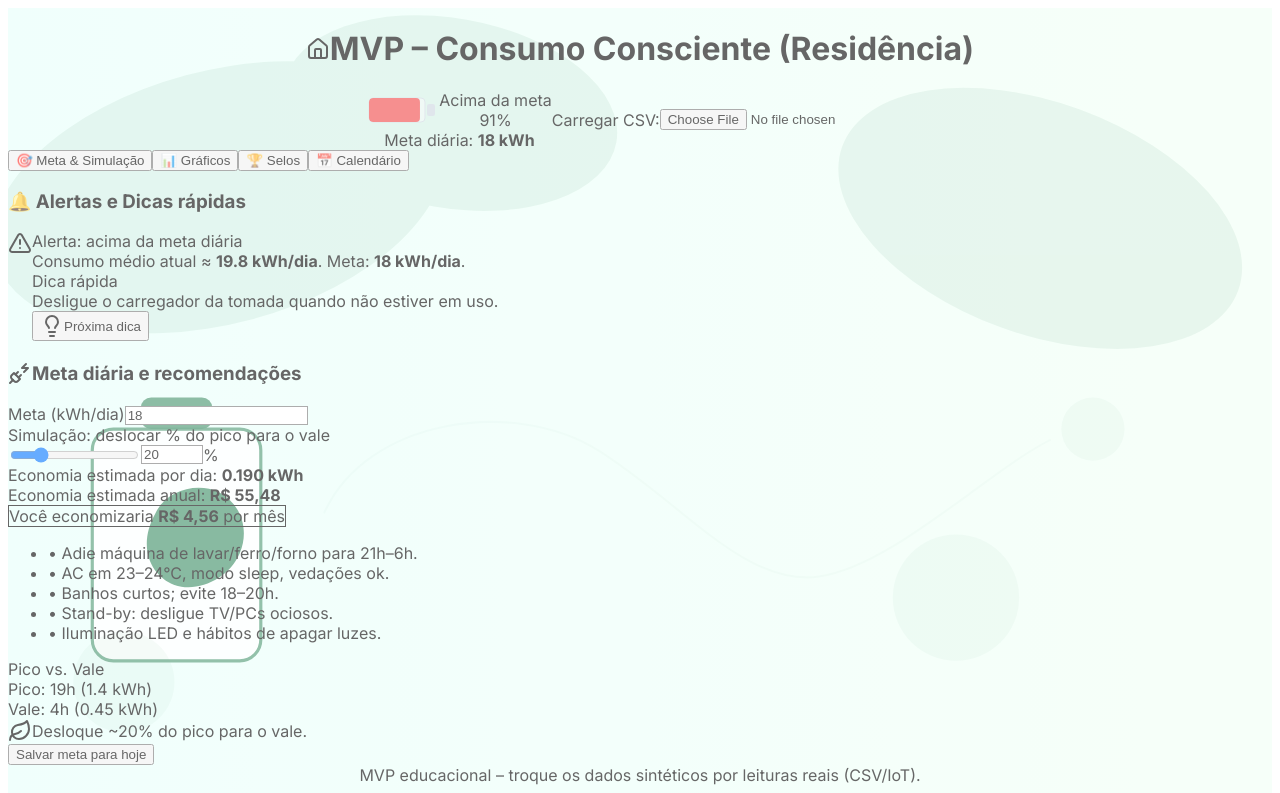
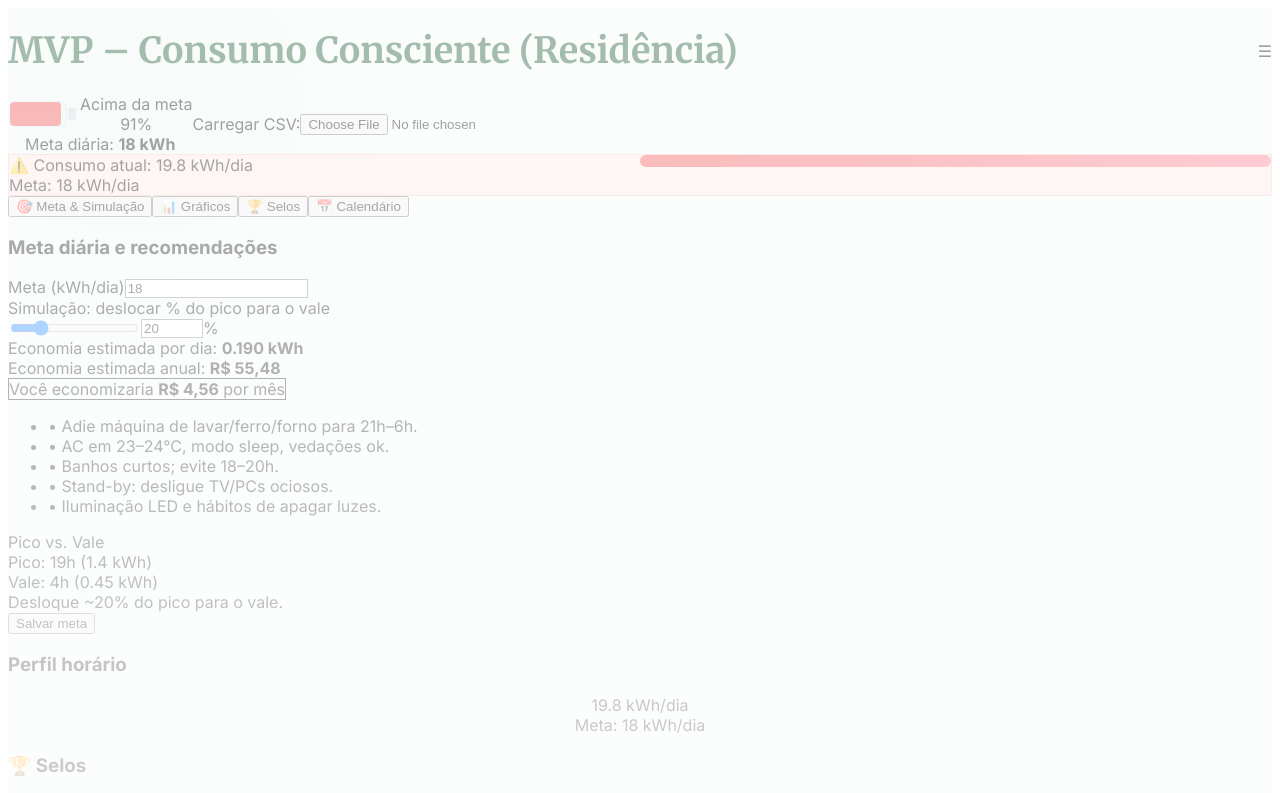
Before and after one commit to LisahMotta/Consumo-Consciente, a React app in the folder app/: page / in a window 1280 px wide. Shown: the top 793 px of the page. Built offline with nearby package versions, Linux system fonts and the light colour scheme; the HTML template or start-up script is replaced by a standard one.

Commit message:
style: match screenshot layout — mint background, serif heading, alert banner, two-column layout

```diff
--- a/app/src/App.tsx
+++ b/app/src/App.tsx
@@ -1,6 +1,6 @@
 import React, { useMemo, useState, useEffect } from "react";
 import { LineChart, Line, XAxis, YAxis, CartesianGrid, Tooltip, ResponsiveContainer, BarChart, Bar, Legend, ReferenceLine } from "recharts";
-import { Home, PlugZap, Leaf, AlertTriangle, Lightbulb } from "lucide-react";
+import { PlugZap, Leaf } from "lucide-react";
 import BatteryGauge from './components/BatteryGauge'
 import MonthCalendar from './components/MonthCalendar'
 
@@ -14,15 +14,12 @@ export default function App() {
   const [meta, setMeta] = useState(18.0);
   const [percentShift, setPercentShift] = useState<number>(20);
   const [metaHistory, setMetaHistory] = useState<Array<{date:string, meta:number}>>([]);
+  // small tips list (kept for future expansion)
   const tips = [
     'Use o ferro de passar uma vez por semana.',
     'Desligue o carregador da tomada quando não estiver em uso.',
     'Agrupe roupas para lavar em uma única carga completa.',
-    'Prefira banho mais curto e feche o registro durante o shampoo.',
-    'Aproveite programas eco/eco wash na máquina de lavar.',
-    'Use LED e apague as luzes em cômodos vazios.',
   ];
-  const [tipIndex, setTipIndex] = useState<number>(()=> Math.floor(Math.random()*tips.length));
 
   // initial sample data (kept for demo)
   const initialDaily = [
@@ -169,11 +166,13 @@ export default function App() {
 
   return (
     <div className="min-h-screen bg-gray-50 p-6 app-bg relative">
-      <div className="max-w-5xl mx-auto space-y-8">
-        <header className="flex flex-col items-center gap-4">
+      <div className="max-w-6xl mx-auto space-y-8">
+        <header className="flex flex-col items-start gap-4">
+          <div className="flex items-center justify-between w-full">
             <div className="flex items-center gap-3">
-            <Home className="w-6 h-6 text-blue-600"/>
-            <h1 className="text-2xl font-semibold">MVP – Consumo Consciente (Residência)</h1>
+              <h1 className="serif-heading">MVP – Consumo Consciente (Residência)</h1>
+            </div>
+            <div className="text-2xl text-gray-500">☰</div>
           </div>
 
           {/* prominent meta gauge centered */}
@@ -199,6 +198,23 @@ export default function App() {
           </div>
         </header>
 
+        {/* Alert banner */}
+        {acimaMeta && (
+          <div className="alert-banner rounded-md p-4">
+            <div className="flex items-start justify-between">
+              <div>
+                <div className="font-semibold text-red-700">⚠️ Consumo atual: {mediaAtual} kWh/dia</div>
+                <div className="text-sm text-red-600">Meta: {meta} kWh/dia</div>
+              </div>
+              <div className="w-1/2">
+                <div className="progress-track mt-2">
+                  <div className="progress-fill" style={{ width: `${Math.min(100, Math.round((mediaAtual/meta)*100))}%` }} />
+                </div>
+              </div>
+            </div>
+          </div>
+        )}
+
         {/* Tab bar */}
         <div className="bg-white rounded-lg p-2 flex gap-2">
           {tabs.map(t=> (
@@ -210,32 +226,12 @@ export default function App() {
 
         {/* Tab panels */}
         <div>
+          <div className="grid grid-cols-1 lg:grid-cols-3 gap-6">
+            <div className="lg:col-span-2 space-y-4">
               {activeTab === 'meta' && (
-            <div className="space-y-4">
-              {acimaMeta && (
+                <>
                   <Card>
-                  <CardTitle><span className="text-red-600">🔔 Alertas e Dicas rápidas</span></CardTitle>
-                  <div className="flex gap-3">
-                    <AlertTriangle className="w-5 h-5 text-red-600 mt-0.5"/>
-                    <div>
-                      <div className="font-medium text-red-700">Alerta: acima da meta diária</div>
-                      <div className="text-sm text-red-700">Consumo médio atual ≈ <b>{mediaAtual} kWh/dia</b>. Meta: <b>{meta} kWh/dia</b>.</div>
-                      <div className="mt-3 text-sm bg-red-50 p-2 rounded">
-                        <div className="font-semibold">Dica rápida</div>
-                        <div className="text-sm text-gray-700">{tips[tipIndex]}</div>
-                        <div className="mt-2">
-                          <button className="text-xs inline-flex items-center gap-1 bg-gray-100 px-2 py-1 rounded" onClick={()=> setTipIndex((tipIndex+1)%tips.length)}>
-                            <Lightbulb className="w-4 h-4 text-yellow-500"/> <span>Próxima dica</span>
-                          </button>
-                        </div>
-                      </div>
-                    </div>
-                  </div>
-                </Card>
-              )}
-
-              <Card>
-                <CardTitle><div className="flex items-center gap-2 text-blue-600"><PlugZap className="w-5 h-5"/>Meta diária e recomendações</div></CardTitle>
+                    <CardTitle>Meta diária e recomendações</CardTitle>
                     <div className="grid grid-cols-1 md:grid-cols-3 gap-4">
                       <div className="col-span-1 md:col-span-2 space-y-4">
                         <label className="text-sm text-gray-600">Meta (kWh/dia)</label>
@@ -270,18 +266,18 @@ export default function App() {
                         <div className="text-sm text-gray-600">Pico vs. Vale</div>
                         <div className="text-xl font-semibold">Pico: {pico.hour} ({pico.kWh} kWh)</div>
                         <div className="text-xl font-semibold">Vale: {vale.hour} ({vale.kWh} kWh)</div>
-                    <div className="mt-1 flex items-center gap-2 text-green-700"><Leaf className="w-4 h-4"/>Desloque ~20% do pico para o vale.</div>
-                    <div className="mt-4"><button className="bg-teal-600 text-white px-3 py-1 rounded" onClick={saveMetaForToday}>Salvar meta para hoje</button></div>
+                        <div className="mt-1 flex items-center gap-2 text-green-700">Desloque ~20% do pico para o vale.</div>
+                        <div className="mt-4"><button className="bg-emerald-700 text-white px-3 py-1 rounded" onClick={saveMetaForToday}>Salvar meta</button></div>
                       </div>
                     </div>
                   </Card>
-            </div>
+                </>
               )}
 
               {activeTab === 'charts' && (
-            <div className="space-y-4">
+                <>
                   <Card>
-                <CardTitle>📊 Gráficos e Histórico de Consumo</CardTitle>
+                    <CardTitle>Consumo médio diário</CardTitle>
                     <div className="h-72">
                       <ResponsiveContainer width="100%" height="100%">
                         <LineChart data={metasVsConsumption}>
@@ -290,15 +286,15 @@ export default function App() {
                           <YAxis/>
                           <Tooltip/>
                           <Legend/>
-                      <Line type="monotone" dataKey="consumo" name="Consumo médio diário (kWh)" stroke="#1e40af" strokeWidth={2} dot={false}/>
-                      <Line type="monotone" dataKey="meta" name="Meta (kWh)" stroke="#dc2626" strokeWidth={2} dot={false}/>
+                          <Line type="monotone" dataKey="consumo" name="Consumo médio diário (kWh)" stroke="#14532d" strokeWidth={2} dot={false}/>
+                          <Line type="monotone" dataKey="meta" name="Meta (kWh)" stroke="#16a34a" strokeWidth={2} dot={false}/>
                         </LineChart>
                       </ResponsiveContainer>
                     </div>
                   </Card>
 
                   <Card>
-                <CardTitle>Perfil médio horário</CardTitle>
+                    <CardTitle>Perfil horário</CardTitle>
                     <div className="h-72">
                       <ResponsiveContainer width="100%" height="100%">
                         <BarChart data={hourlyData}>
@@ -314,38 +310,34 @@ export default function App() {
                       </ResponsiveContainer>
                     </div>
                   </Card>
+                </>
+              )}
             </div>
-          )}
 
-          {activeTab === 'badges' && (
+            <aside className="lg:col-span-1 space-y-4">
               <Card>
-              <CardTitle>🏆 Gamificação (Selos)</CardTitle>
-              <div className="flex items-center gap-4">
-                <div className={`p-3 rounded-lg border ${badges.bronze ? 'bg-yellow-50' : 'bg-gray-50'}`}>
-                  <div className="text-xl">🥉</div>
-                  <div className="text-sm">Economizador Bronze</div>
-                  <div className="text-xs text-gray-500">7 dias dentro da meta</div>
-                </div>
-                <div className={`p-3 rounded-lg border ${badges.silver ? 'bg-slate-50' : 'bg-gray-50'}`}>
-                  <div className="text-xl">🥈</div>
-                  <div className="text-sm">Economizador Prata</div>
-                  <div className="text-xs text-gray-500">15 dias dentro da meta</div>
-                </div>
-                <div className={`p-3 rounded-lg border ${badges.gold ? 'bg-amber-50' : 'bg-gray-50'}`}>
-                  <div className="text-xl">🥇</div>
-                  <div className="text-sm">Economizador Ouro</div>
-                  <div className="text-xs text-gray-500">30 dias dentro da meta</div>
-                </div>
+                <CardTitle>Perfil horário</CardTitle>
+                <div className="text-center">
+                  <div className="text-xl font-semibold">{mediaAtual} kWh/dia</div>
+                  <div className="text-sm text-gray-600">Meta: {meta} kWh/dia</div>
                 </div>
               </Card>
-          )}
 
-          {activeTab === 'calendar' && (
               <Card>
-              <CardTitle>📅 Calendário do Mês</CardTitle>
+                <CardTitle>🏆 Selos</CardTitle>
+                <div className="flex flex-col gap-3 items-center">
+                  <div className={`p-3 rounded-lg border w-full text-center ${badges.bronze ? 'bg-yellow-50' : 'bg-gray-50'}`}>🥉 Economizador Bronze</div>
+                  <div className={`p-3 rounded-lg border w-full text-center ${badges.silver ? 'bg-slate-50' : 'bg-gray-50'}`}>🥈 Economizador Prata</div>
+                  <div className={`p-3 rounded-lg border w-full text-center ${badges.gold ? 'bg-amber-50' : 'bg-gray-50'}`}>🥇 Economizador Ouro</div>
+                </div>
+              </Card>
+
+              <Card>
+                <CardTitle>Calendário</CardTitle>
                 <MonthCalendar days={dailyData.filter(d=>/^\d{4}-\d{2}-\d{2}$/.test(String(d.label))).map(d=>({date:String(d.label), consumo:d.kWh}))} meta={meta} />
               </Card>
-          )}
+            </aside>
+          </div>
         </div>
 
         {/* Removed duplicated sections (charts, selos, calendar, series, hourly profile) — they live inside tabs now */}
--- a/app/src/index.css
+++ b/app/src/index.css
@@ -1,4 +1,5 @@
 @import url('https://fonts.googleapis.com/css2?family=Inter:wght@300;400;600;700&family=Roboto:wght@300;400;700&display=swap');
+@import url('https://fonts.googleapis.com/css2?family=Merriweather:wght@700&display=swap');
 
 @tailwind base;
 @tailwind components;
@@ -6,10 +7,17 @@
 
 :root{
 	--app-font: 'Inter', 'Roboto', system-ui, -apple-system, 'Segoe UI', Roboto, 'Helvetica Neue', Arial;
+	--heading-font: 'Merriweather', Georgia, 'Times New Roman', serif;
+	--mint-500: #e6f6ef;
+	--mint-600: #d9f0e5;
+	--accent-green: #14532d;
 }
 
 html { font-size: 16px; }
 body { font-family: var(--app-font); font-size: 1rem; }
+
+h1, .serif-heading { font-family: var(--heading-font); color: var(--accent-green); }
+.serif-heading { font-size: 2.25rem; line-height: 1.05; }
 
 /* Slightly more breathing room for main sections */
 .section-gap { margin-top: 1.5rem; margin-bottom: 1.5rem; }
@@ -19,7 +27,7 @@ html, body, #root { height: 100%; }
 
 /* Background image for consumo consciente */
 .app-bg {
-	background-image: url('/bg-consumo.svg');
+	background-image: radial-gradient(circle at 10% 10%, rgba(10,80,60,0.04), transparent 20%), linear-gradient(180deg, #f3fbf7 0%, #eaf9f3 100%), url('/bg-consumo.svg');
 	background-position: center;
 	background-size: cover;
 	background-repeat: no-repeat;
@@ -29,6 +37,12 @@ html, body, #root { height: 100%; }
 	content: '';
 	position: absolute;
 	inset: 0;
-	background: rgba(255,255,255,0.4);
+	background: linear-gradient(180deg, rgba(255,255,255,0.6), rgba(255,255,255,0.85));
 	pointer-events: none;
 }
+
+/* Alert banner progress bar */
+.alert-banner { background: rgba(254,226,226,0.9); border: 1px solid rgba(252,165,165,0.6); }
+.progress-track { background: rgba(254,226,226,0.5); border-radius: 9999px; height: 12px; }
+.progress-fill { background: linear-gradient(90deg,#ef4444,#fb7185); height: 12px; border-radius: 9999px; }
+.progress-over { background: rgba(239,68,68,0.25); height: 12px; border-radius: 9999px; }
```
Lines whose indentation alone changed are shown as unchanged.
